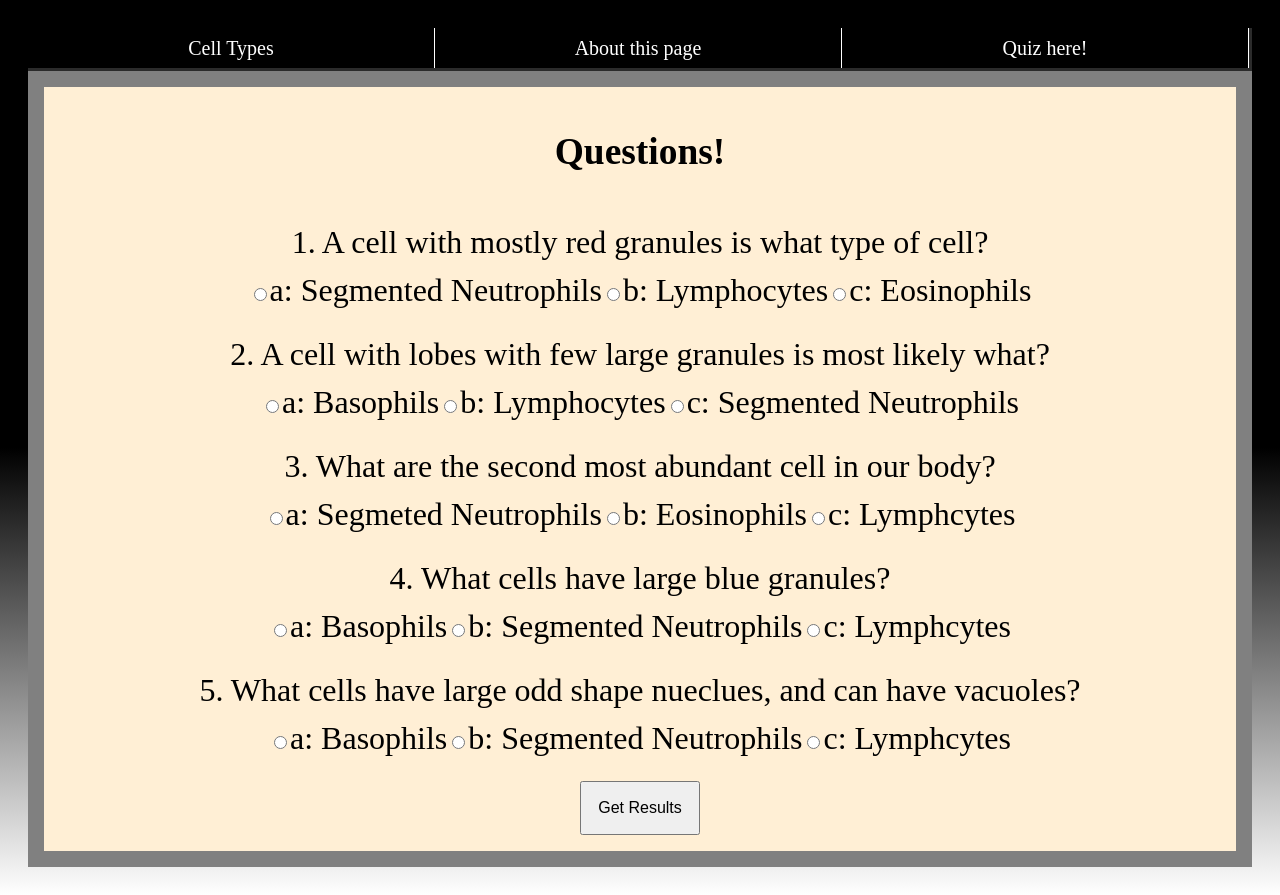
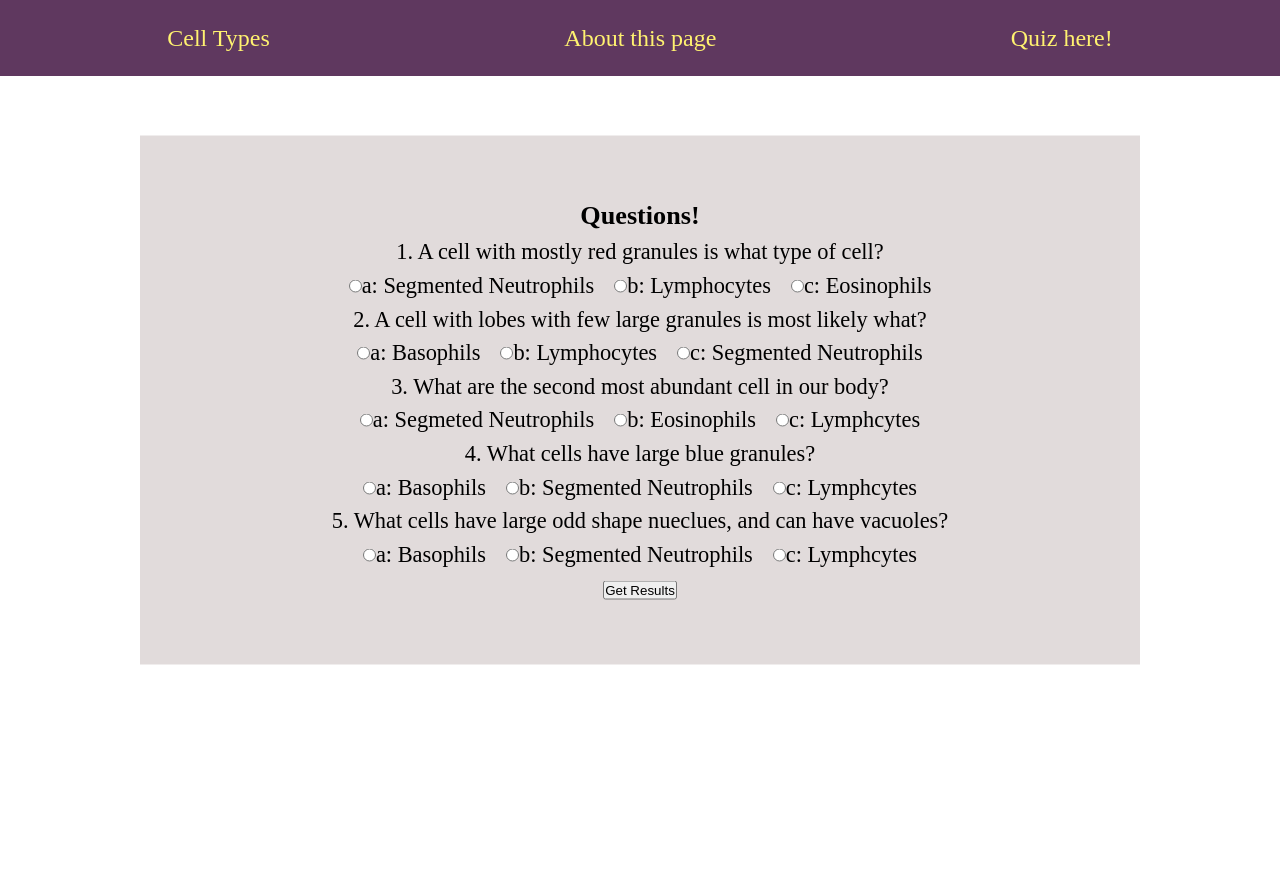
Before and after one commit to oscarortiz-mondragon/cell_ID, a plain HTML site: page quiz.html in a window 1280 px wide. After the commit the page ends 800 px from the top, so only its background shows below. Drawn offline with Linux system fonts and the light colour scheme.

Commit message:
restyle quiz section

```diff
--- a/quiz.html
+++ b/quiz.html
@@ -4,32 +4,42 @@
   <meta charset="UTF-8">
   <meta name="viewport" content="width=device-width, initial-scale=1.0">
   <title>Quiz!</title>
+  <link rel="stylesheet" href="./style.css">
 </head>
 <body>
+  <!-- NAV BAR -->
   <nav>
-    <li id="cellTypes"> <a href="./index.html"> Cell Types</a>
+    <ul class="nav__list">
+      <li id="cellTypes" class="nav__item nav__itemRelative"> <a href="./index.html"> Cell Types</a>
+      <ul class="cellTypes__list">
+        <li class="cellType__item"><a href="#Lymphocytes">Lymphocytes</a></li>
+        <li class="cellType__item"><a href="#Basophils">Basophils</a></li>
+        <li class="cellType__item"><a href="#Neutrophils">Neutrophils</a></li>
+        <li class="cellType__item"><a href="#Eosinophils">Eosinophils</a></li>
+        <li class="cellType__item"><a href="#Monocytes">Monocytes</a></li>
+      </ul>
+      </li>
+      <li id="about nav__item"><a href="./about.html">About this page</a> </li>
+      <li id="quizNav nav__item"><a href="./quiz.html">Quiz here!</a></li>
+    </ul>
+  </nav>
 
-    </li>
-    <li id="about"><a href="./about.html">About this page</a> </li>
-    <li id="quizNav"><a href="./quiz.html">Quiz here!</a></li>
-  </nav>
-  <section id="QuizContainer">
+<!-- scroll to Top -->
 
+<a href="#cellTypes" class="backToTop"> <i class="fas fa-arrow-up"></i></a>
+  <main class="quiz__container">
 
     <div><h3>Questions!</h3></div>
-
 
     <div id="quiz"></div>
     <button id="submit">Get Results</button>
     <div id="results"></div>
 
-
-  </section>
+  </main>
 
 
 
 </body>
-<link rel="stylesheet" href="./style3.css">
 <script src="./script.js"></script>
 <script src="./scriptQuestions.js"></script>
 </html>
--- a/style.css
+++ b/style.css
@@ -131,3 +131,20 @@ font-size: 1.8em;
 color: var(--mainColor);
 text-align: center;
 }
+
+/* Quiz Section */
+.quiz__container{
+  position: absolute;
+  left:50%;
+  top:50%;
+  transform: translate(-50%,-50%);
+  background-color: var(--darkGray);
+  padding: 60px;
+  font-size: 1.4em;
+  width: 1000px;
+  text-align: center;
+
+}
+.answers label{
+  margin: 0 10px;
+}
--- a/style2.css
+++ /dev/null
@@ -1,108 +0,0 @@
-/* Work on fixing sizes based on screen sizes */
-* {
-  margin: 0;
-  padding: 0;
-}
-
-body {
-  font-size: 62.5%;
-  padding: 20px;
-  line-height: 1.5;
-  background: linear-gradient(black, black, white) no-repeat center/cover;
-}
-html {
-  margin: 0;
-}
-/* NAV BAR */
-nav {
-  background-color: black;
-  list-style: none;
-  display: flex;
-  flex-direction: row;
-  height: 4em;
-  border-bottom: rgba(108, 107, 107, 0.4) solid 0.2rem;
-  border-right: rgba(108, 107, 107, 0.4) solid 0.2rem;
-}
-
-nav a {
-  text-decoration: none;
-  font-size: 2em;
-
-  color: white;
-}
-nav li:hover a {
-  color: black;
-}
-
-nav li {
-  border-right: white solid 1px;
-  padding: 0.5em;
-  display: flex;
-  flex: 1;
-  text-align: center;
-  justify-content: center;
-  z-index: 1;
-  cursor: pointer;
-}
-nav li ul {
-  margin-top: 3.5em;
-  list-style: none;
-  position: absolute;
-  left: -10000px;
-}
-nav li:hover ul {
-  margin-top: 3.3333em;
-  left: 2em;
-  background-color: white;
-  width: 32.3%;
-}
-nav li ul li {
-  border-bottom: 1px solid #e9c529;
-  border-right: 1px solid #e9c529;
-}
-nav li ul li:active {
-  border-left: 10px solid #e3e8e2;
-}
-
-nav li ul li:hover {
-  border-left: 10px solid rgba(0, 12, 0, 0.6);
-}
-#backdrop {
-  background-color: rgb(67, 66, 66);
-}
-/* Header */
-header h1,
-header p {
-  display: flex;
-  justify-content: center;
-  align-items: center;
-  text-align: center;
-  background-color: rgba(0, 12, 0, 0.5);
-  color: #d6f9dd;
-  font-family: Georgia, "Times New Roman", Times, serif;
-  font-weight: bolder;
-  font-size: 2rem;
-}
-header {
-  margin-top: 10px;
-  border-right: 5px solid rgba(0, 12, 0, 0.6);
-  border-bottom: 5px solid rgba(0, 12, 0, 0.6);
-}
-@media screen and (max-width: 720px) {
-  nav {
-    font-size: 0.4rem;
-  }
-
-  header h1,
-  header p {
-    display: flex;
-    justify-content: center;
-    align-items: center;
-    text-align: center;
-    background-color: rgba(0, 12, 0, 0.5);
-    color: #d6f9dd;
-    font-family: Georgia, "Times New Roman", Times, serif;
-    font-weight: bolder;
-    font-size: 1.5rem;
-  }
-}
--- a/style3.css
+++ /dev/null
@@ -1,103 +0,0 @@
-/* Work on fixing sizes based on screen sizes */
-* {
-  padding: 0;
-}
-
-body {
-  font-size: 62.5%;
-  padding: 20px;
-  line-height: 1.5;
-  background: linear-gradient(black, black, white) no-repeat center/cover;
-}
-html {
-  margin: 0;
-  scroll-behavior: smooth;
-}
-
-/* NAV BAR */
-main {
-  background: navajowhite;
-}
-nav {
-  background-color: black;
-  list-style: none;
-  display: flex;
-  flex-direction: row;
-  height: 4em;
-  border-bottom: rgba(108, 107, 107, 0.4) solid 0.2rem;
-  border-right: rgba(108, 107, 107, 0.4) solid 0.2rem;
-}
-
-nav a {
-  text-decoration: none;
-  font-size: 2em;
-
-  color: white;
-}
-nav li:hover a {
-  color: black;
-}
-
-nav li {
-  border-right: white solid 1px;
-  padding: 0.5em;
-  display: flex;
-  flex: 1;
-  text-align: center;
-  justify-content: center;
-  z-index: 1;
-  cursor: pointer;
-}
-nav li ul {
-  margin-top: 3.5em;
-  list-style: none;
-  position: absolute;
-  left: -10000px;
-}
-nav li:hover ul {
-  margin-top: 3.3333em;
-  left: 2em;
-  background-color: white;
-  width: 32.3%;
-}
-nav li ul li {
-  border-bottom: 1px solid #e9c529;
-  border-right: 1px solid #e9c529;
-}
-nav li ul li:active {
-  border-left: 10px solid #e3e8e2;
-}
-
-nav li ul li:hover {
-  border-left: 10px solid rgba(0, 12, 0, 0.6);
-}
-#backdrop {
-  background-color: rgb(67, 66, 66);
-}
-/*  QUIZ */
-#QuizContainer {
-  background-color: papayawhip;
-  text-align: center;
-  justify-content: center;
-  font-size: 2rem;
-  border: 1rem gray solid;
-}
-
-.answers {
-  margin-bottom: 1rem;
-}
-
-button {
-  padding: 1rem;
-  font-size: 1rem;
-  margin-bottom: 1rem;
-}
-
-@media screen and (max-width: 720px) {
-  nav {
-    font-size: 0.4rem;
-  }
-  #QuizContainer {
-    font-size: 0.9rem;
-  }
-}
```
